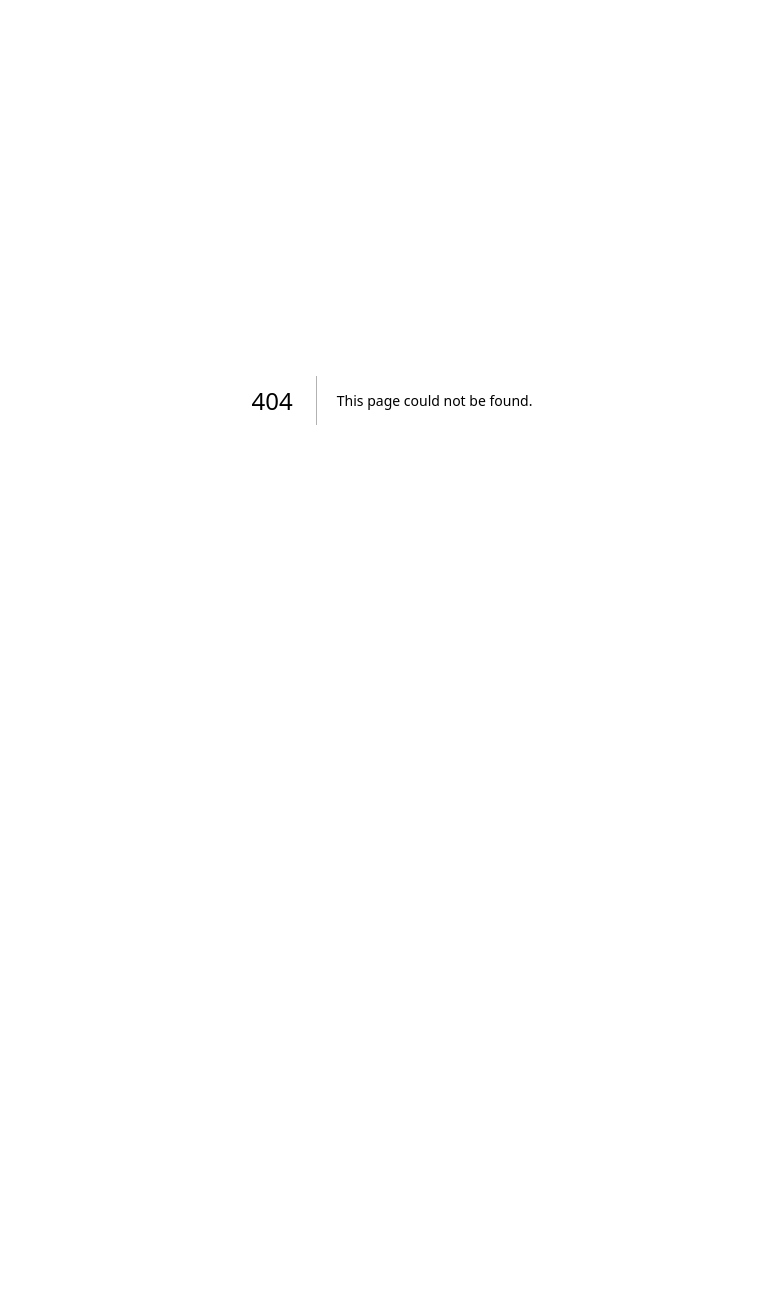
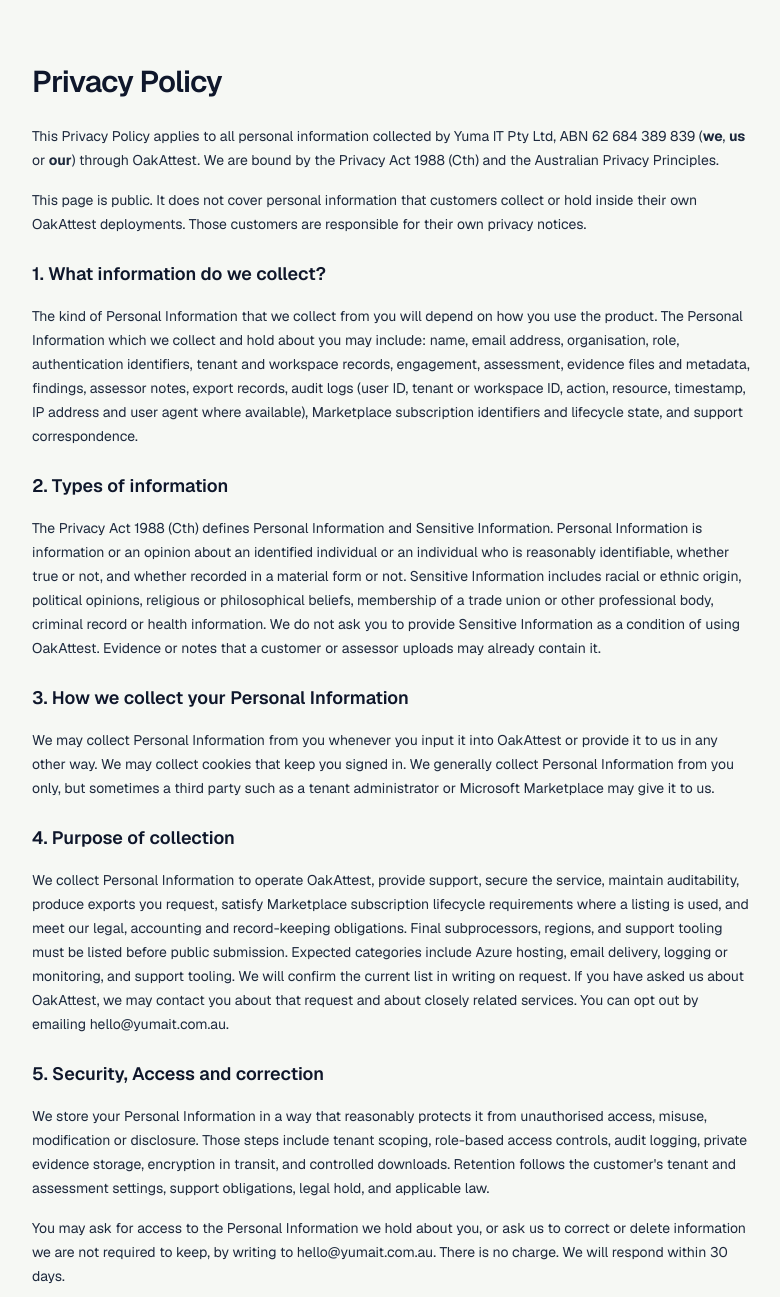
Before and after one commit to jusso-dev/OakAttest, a Next.js app: page /privacy in a window 1280 px wide. Before the commit this address had no page. Shown: the top 1297 px of the page, without its empty margins (248-1028 px from the left). Before the commit the page ends 800 px from the top, so only its background shows below. Built offline with nearby package versions, Linux system fonts and the light colour scheme.

Commit message:
Add public OakAttest privacy policy pages using the Indigi section order

```diff
--- /dev/null
+++ b/app/privacy/page.tsx
@@ -0,0 +1,144 @@
+import type { Metadata } from "next";
+import Link from "next/link";
+
+export const metadata: Metadata = {
+  title: "Privacy Policy · OakAttest",
+  description:
+    "How Yuma IT Pty Ltd handles personal information for OakAttest under the Privacy Act 1988 and the Australian Privacy Principles.",
+};
+
+export default function PrivacyPage() {
+  return (
+    <main className="mx-auto max-w-3xl px-6 py-16 text-slate-950">
+      <h1 className="text-3xl font-semibold tracking-tight text-slate-900">Privacy Policy</h1>
+      <div className="mt-6 space-y-4 text-sm leading-6 text-slate-800">
+        <p>
+          This Privacy Policy applies to all personal information collected by Yuma IT Pty
+          Ltd, ABN 62 684 389 839 (<strong>we</strong>, <strong>us</strong> or{" "}
+          <strong>our</strong>) through OakAttest. We are bound by the Privacy Act 1988
+          (Cth) and the Australian Privacy Principles.
+        </p>
+        <p>
+          This page is public. It does not cover personal information that customers collect
+          or hold inside their own OakAttest deployments. Those customers are responsible
+          for their own privacy notices.
+        </p>
+
+        <h2 className="pt-2 text-lg font-semibold text-slate-900">
+          1. What information do we collect?
+        </h2>
+        <p>
+          The kind of Personal Information that we collect from you will depend on how you
+          use the product. The Personal Information which we collect and hold about you may
+          include: name, email address, organisation, role, authentication identifiers,
+          tenant and workspace records, engagement, assessment, evidence files and metadata,
+          findings, assessor notes, export records, audit logs (user ID, tenant or workspace
+          ID, action, resource, timestamp, IP address and user agent where available),
+          Marketplace subscription identifiers and lifecycle state, and support
+          correspondence.
+        </p>
+
+        <h2 className="pt-2 text-lg font-semibold text-slate-900">2. Types of information</h2>
+        <p>
+          The Privacy Act 1988 (Cth) defines Personal Information and Sensitive Information.
+          Personal Information is information or an opinion about an identified individual
+          or an individual who is reasonably identifiable, whether true or not, and whether
+          recorded in a material form or not. Sensitive Information includes racial or
+          ethnic origin, political opinions, religious or philosophical beliefs, membership
+          of a trade union or other professional body, criminal record or health
+          information. We do not ask you to provide Sensitive Information as a condition of
+          using OakAttest. Evidence or notes that a customer or assessor uploads may already
+          contain it.
+        </p>
+
+        <h2 className="pt-2 text-lg font-semibold text-slate-900">
+          3. How we collect your Personal Information
+        </h2>
+        <p>
+          We may collect Personal Information from you whenever you input it into OakAttest
+          or provide it to us in any other way. We may collect cookies that keep you signed
+          in. We generally collect Personal Information from you only, but sometimes a third
+          party such as a tenant administrator or Microsoft Marketplace may give it to us.
+        </p>
+
+        <h2 className="pt-2 text-lg font-semibold text-slate-900">4. Purpose of collection</h2>
+        <p>
+          We collect Personal Information to operate OakAttest, provide support, secure the
+          service, maintain auditability, produce exports you request, satisfy Marketplace
+          subscription lifecycle requirements where a listing is used, and meet our legal,
+          accounting and record-keeping obligations. Final subprocessors, regions, and
+          support tooling must be listed before public submission. Expected categories
+          include Azure hosting, email delivery, logging or monitoring, and support tooling.
+          We will confirm the current list in writing on request. If you have asked us about
+          OakAttest, we may contact you about that request and about closely related
+          services. You can opt out by emailing hello@yumait.com.au.
+        </p>
+
+        <h2 className="pt-2 text-lg font-semibold text-slate-900">
+          5. Security, Access and correction
+        </h2>
+        <p>
+          We store your Personal Information in a way that reasonably protects it from
+          unauthorised access, misuse, modification or disclosure. Those steps include
+          tenant scoping, role-based access controls, audit logging, private evidence
+          storage, encryption in transit, and controlled downloads. Retention follows the
+          customer&apos;s tenant and assessment settings, support obligations, legal hold,
+          and applicable law.
+        </p>
+        <p>
+          You may ask for access to the Personal Information we hold about you, or ask us to
+          correct or delete information we are not required to keep, by writing to
+          hello@yumait.com.au. There is no charge. We will respond within 30 days.
+        </p>
+        <p>
+          If an eligible data breach occurs (unauthorised access, disclosure or loss of
+          personal information that is likely to result in serious harm), we will notify
+          affected individuals and the Office of the Australian Information Commissioner as
+          soon as practicable, as required by the Notifiable Data Breaches scheme. We do not
+          notify every security incident.
+        </p>
+
+        <h2 className="pt-2 text-lg font-semibold text-slate-900">6. Complaint procedure</h2>
+        <p>
+          If you have a complaint concerning the manner in which we maintain the privacy of
+          your Personal Information, please contact us at hello@yumait.com.au. We will
+          acknowledge your complaint within five business days and give you a written
+          response within 30 days. If you remain dissatisfied, you may refer the matter to
+          the Office of the Australian Information Commissioner at{" "}
+          <a className="underline" href="https://www.oaic.gov.au/privacy/privacy-complaints">
+            https://www.oaic.gov.au/privacy/privacy-complaints
+          </a>{" "}
+          or by phone on 1300 363 992.
+        </p>
+
+        <h2 className="pt-2 text-lg font-semibold text-slate-900">7. Overseas transfer</h2>
+        <p>
+          OakAttest SaaS is intended to run in publisher-controlled Azure infrastructure.
+          Final subprocessors and regions must be listed before public submission. We will
+          confirm the current position in writing on request. We will not name a country
+          here that we have not confirmed. Where Personal Information is handled outside
+          Australia we take reasonable steps to ensure the recipient handles it consistently
+          with the Australian Privacy Principles. We remain accountable for that disclosure.
+        </p>
+
+        <h2 className="pt-2 text-lg font-semibold text-slate-900">
+          8. How to contact us about privacy
+        </h2>
+        <p>
+          If you have any queries, or if you seek access to your Personal Information, or if
+          you have a complaint about our privacy practices, you can contact us through:{" "}
+          <a className="underline" href="mailto:hello@yumait.com.au">
+            hello@yumait.com.au
+          </a>
+          .
+        </p>
+        <p>Last Updated: 20 August 2026</p>
+        <p>
+          <Link className="underline" href="/signin">
+            Sign in
+          </Link>
+        </p>
+      </div>
+    </main>
+  );
+}
```
Also changed, not shown: 1 other file (tests, documents, lock files or other folders).
